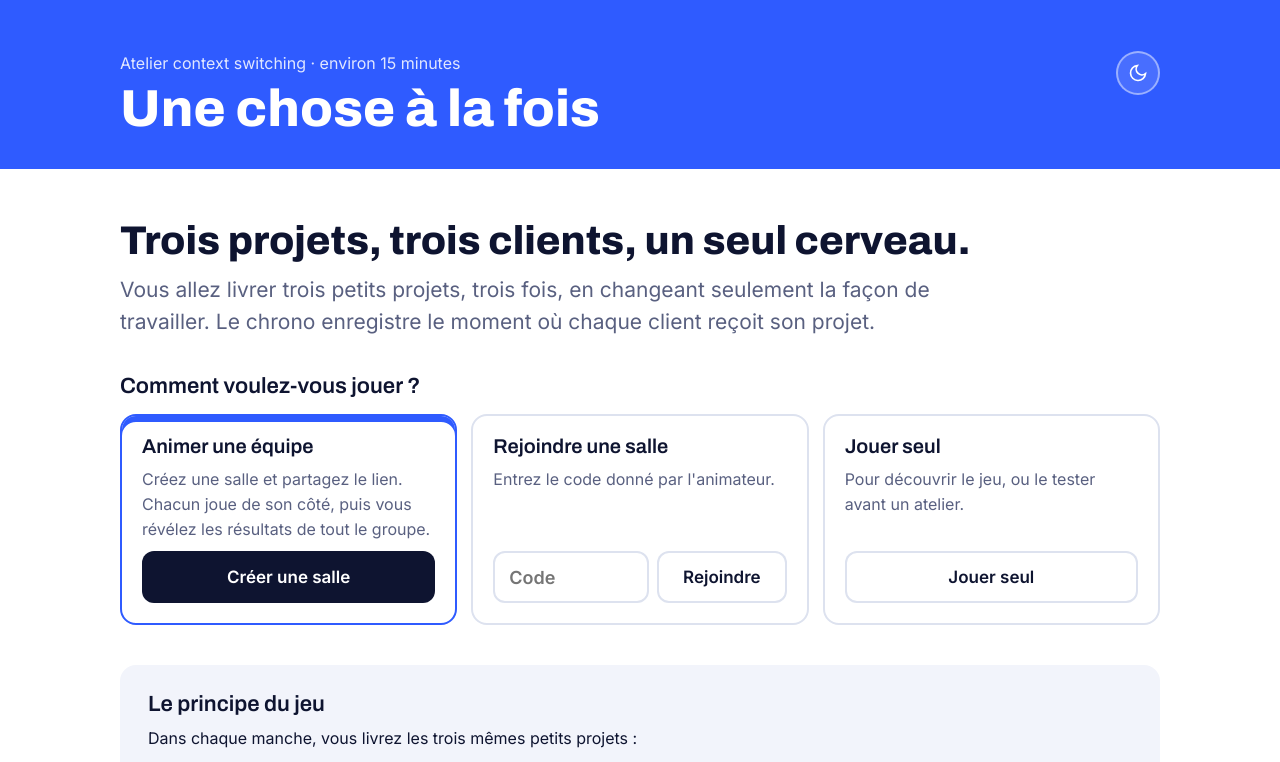
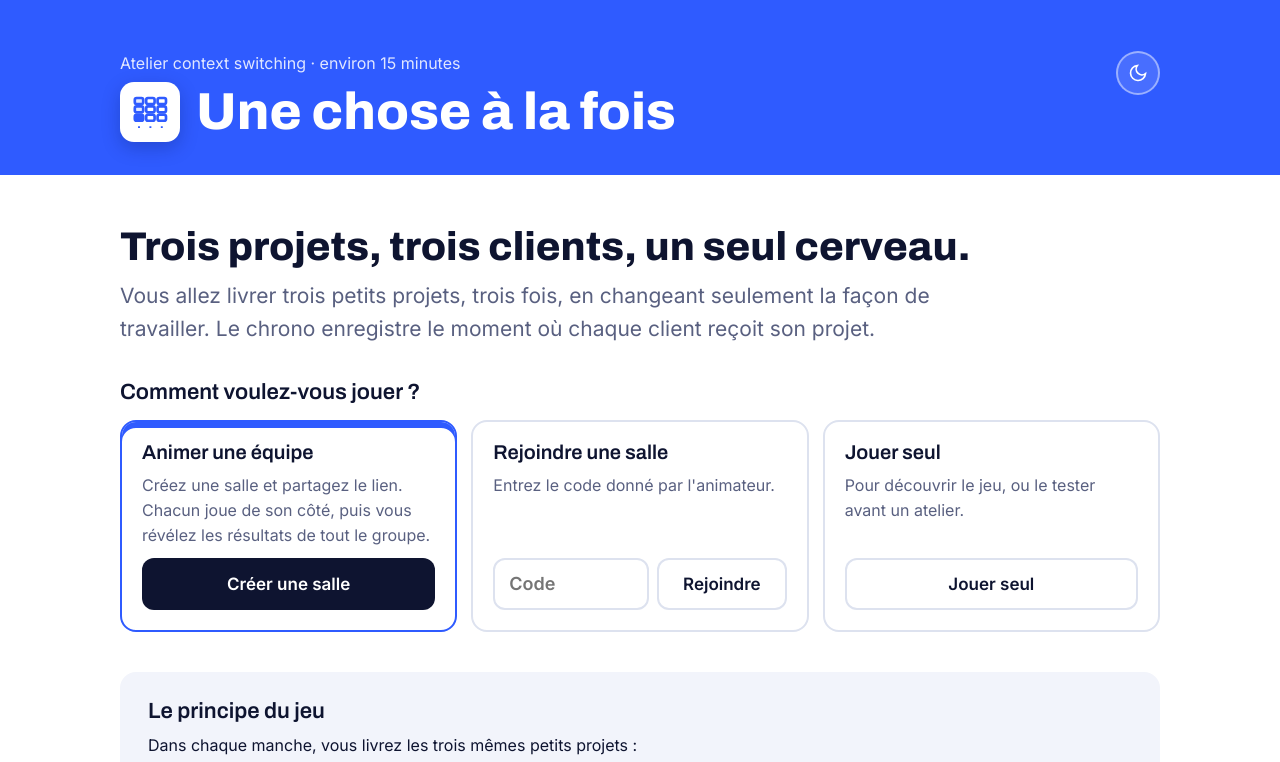
Before and after one commit to agileroy/context-switching-game, a plain HTML site: page index.html in a window 1280 px wide. Shown: the top 762 px of the page. Drawn offline with Linux system fonts and the light colour scheme.

Commit message:
En-tête : logo + titre cliquables pour revenir à l'accueil
Co-Authored-By: Claude Opus 5.5 <noreply@anthropic.com>
Claude-Session: https://claude.ai/code/session_01Kb5KtsG3f7MymoT2JBkQFL

```diff
--- a/index.html
+++ b/index.html
@@ -23,7 +23,12 @@ h1,h2,h3{font-family:Archivo,Inter,sans-serif;line-height:1.05;text-wrap:balance
 .hero{background:var(--blue);color:#fff;padding-bottom:clamp(20px,3vw,32px)}
 .hero p{margin:0 0 6px;opacity:.85}
 .hero h1{font-size:clamp(34px,6vw,52px);font-weight:800}
-.home{color:inherit;text-decoration:none;border-radius:6px}.home:hover{text-decoration:underline;text-decoration-thickness:3px;text-underline-offset:6px}.home:focus-visible{outline:3px solid var(--hi);outline-offset:4px}
+.home{color:inherit;text-decoration:none;border-radius:10px;display:inline-flex;align-items:center;gap:16px}
+.home:focus-visible{outline:3px solid var(--hi);outline-offset:6px}
+.logo{flex:none;width:clamp(44px,6vw,60px);aspect-ratio:1;border-radius:14px;background:#fff;color:#2f5bff;display:grid;place-items:center;box-shadow:0 6px 18px rgba(8,20,80,.25);transition:transform .15s}
+.logo svg{width:68%;height:68%}
+.home:hover .logo{transform:rotate(-6deg) scale(1.05)}
+.home:hover .ttl{text-decoration:underline;text-decoration-thickness:3px;text-underline-offset:6px}
 .toprow{display:flex;justify-content:space-between;align-items:flex-start;gap:16px}
 .theme{flex:none;width:44px;height:44px;display:grid;place-items:center;border-radius:50%;border:2px solid rgba(255,255,255,.45);background:rgba(255,255,255,.12);color:#fff;cursor:pointer}
 .theme:hover{background:rgba(255,255,255,.24)}.theme:focus-visible{outline:3px solid var(--hi);outline-offset:3px}
@@ -174,7 +179,7 @@ details ol{padding-left:22px}details li{margin:6px 0}
 <header class="band hero"><div class="wrap">
   <div class="toprow">
     <div><p>Atelier context switching · environ 15 minutes</p>
-    <h1><a class="home" id="home" href="./" title="Retour à l'accueil">Une chose à la fois</a></h1></div>
+    <h1><a class="home" id="home" href="./" title="Retour à l'accueil"><span class="logo" aria-hidden="true"><svg viewBox="0 0 34 34" fill="none" stroke="currentColor" stroke-width="2.2"><rect x="4" y="5" width="7" height="5" rx="1.5" fill="currentColor" fill-opacity=".15"/><rect x="4" y="12" width="7" height="5" rx="1.5" fill="currentColor" fill-opacity=".15"/><rect x="4" y="19" width="7" height="5" rx="1.5" fill="currentColor"/><rect x="13.5" y="5" width="7" height="5" rx="1.5"/><rect x="13.5" y="12" width="7" height="5" rx="1.5"/><rect x="13.5" y="19" width="7" height="5" rx="1.5"/><rect x="23" y="5" width="7" height="5" rx="1.5"/><rect x="23" y="12" width="7" height="5" rx="1.5"/><rect x="23" y="19" width="7" height="5" rx="1.5"/><path d="M7.5 28.5v3M17 28.5v3M26.5 28.5v3" stroke-width="1.6" stroke-dasharray="1.5 1.5"/></svg></span><span class="ttl">Une chose à la fois</span></a></h1></div>
     <button class="theme" id="themeBtn" type="button" aria-label="Passer en thème clair ou sombre" title="Thème clair / sombre">
       <svg class="moon" width="20" height="20" viewBox="0 0 24 24" fill="none" stroke="currentColor" stroke-width="2" stroke-linecap="round"><path d="M21 12.8A9 9 0 1 1 11.2 3a7 7 0 0 0 9.8 9.8z"/></svg>
       <svg class="sun" width="20" height="20" viewBox="0 0 24 24" fill="none" stroke="currentColor" stroke-width="2" stroke-linecap="round"><circle cx="12" cy="12" r="4.5"/><path d="M12 2v2.5M12 19.5V22M2 12h2.5M19.5 12H22M4.9 4.9l1.8 1.8M17.3 17.3l1.8 1.8M4.9 19.1l1.8-1.8M17.3 6.7l1.8-1.8"/></svg>
```
